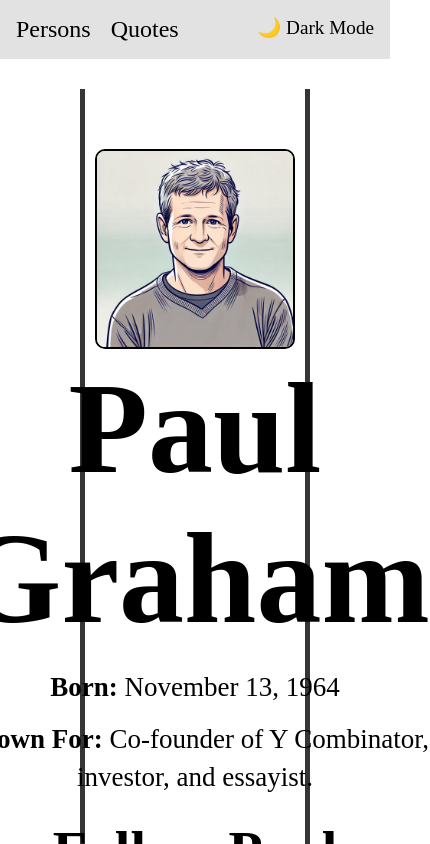
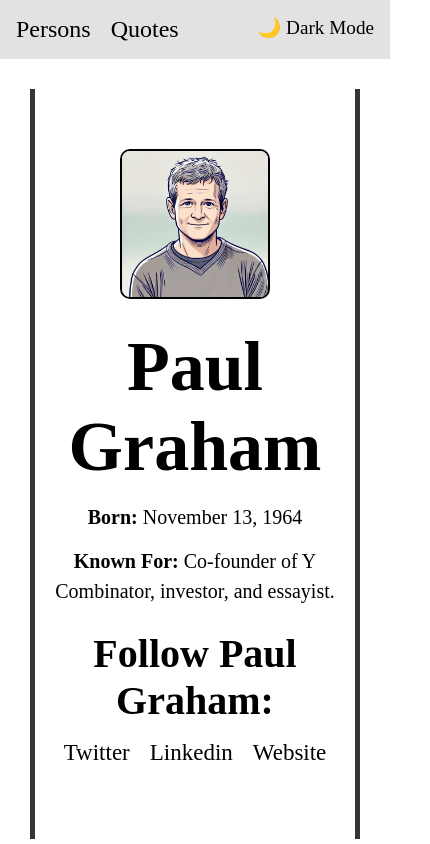
Before and after one commit to Mustafaali82/techgems, a React (Create React App) app: page /story/1 in a window 390 px wide. Shown: the top 844 px of the page, 430 px wide, since content can reach past the window. Built offline with nearby package versions, Linux system fonts and the light colour scheme; a web font is replaced by a local one.

Commit message:
Update global.css

```diff
--- a/src/styles/global.css
+++ b/src/styles/global.css
@@ -488,6 +488,33 @@
     .card{
         width: 100%;
     }
+
+    .story-header{
+        width: 100%;
+    }
+
+    .story-info h1 {
+        font-size: 70px;
+        margin-top: 1.5rem;
+    }
+
+    .story-info p{
+        font-size: 20px;
+        line-height: 30px;
+    }
+    .story-links h3{
+        font-size: 2.5rem;
+    }
+
+    .story-links li {
+        font-size: 23px;
+        margin-top: 0;
+    }
+
+    .story-img {
+        width: 150px;
+        height: 150px;
+    }
 }
 
 @media screen and (min-width: 851px) and (max-width: 1300px) {
```
